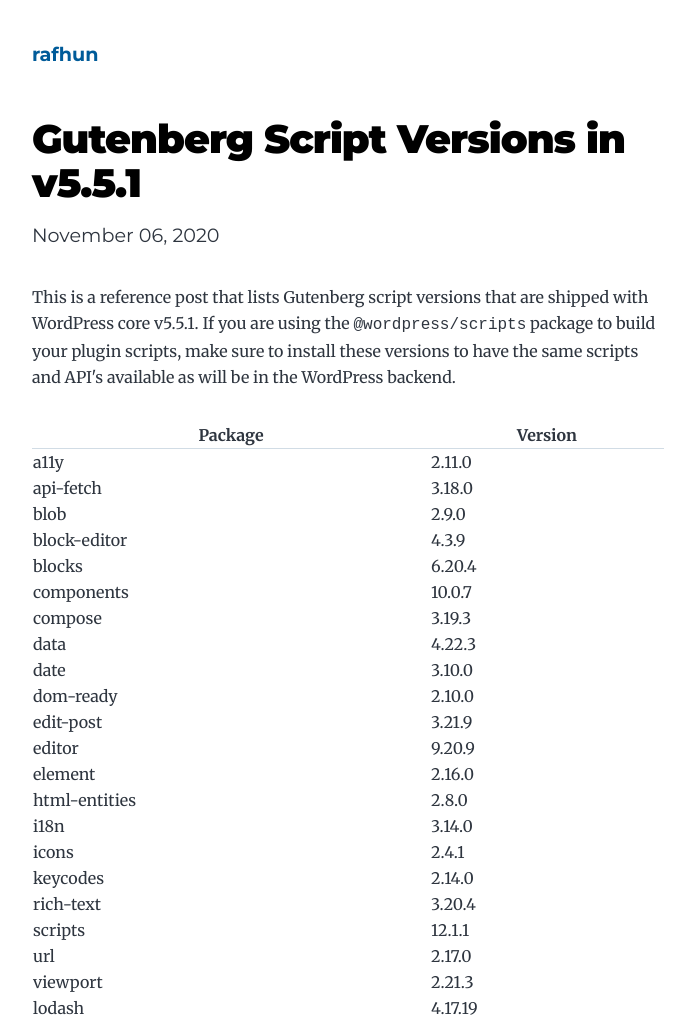
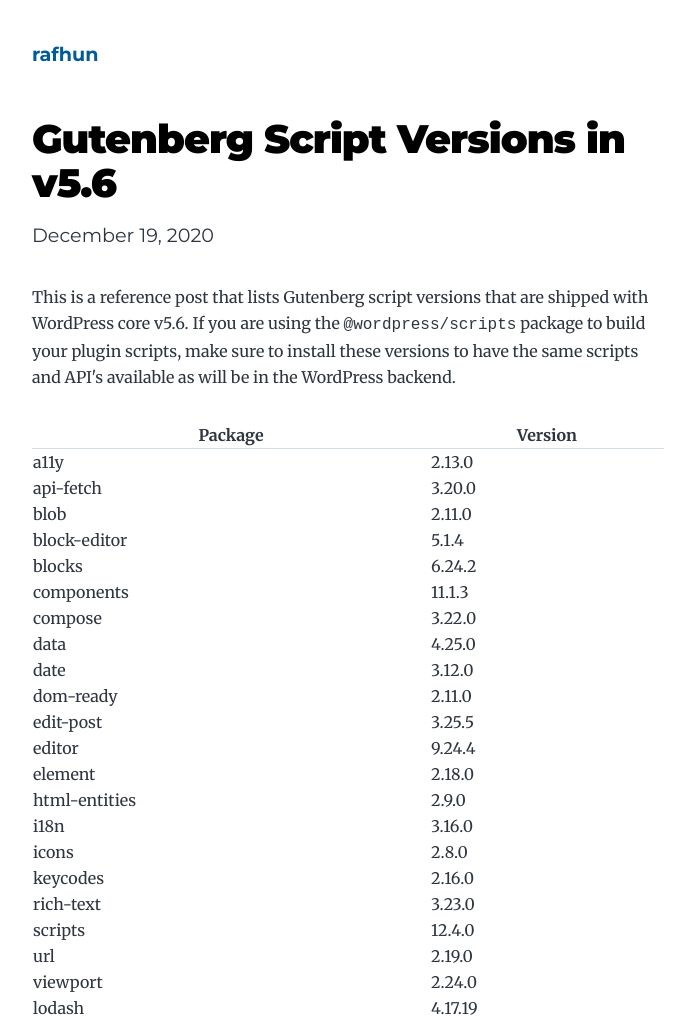
Before and after one commit to rafhun/blog, a Gatsby site: page /gutenberg-script-versions/ in a window 1280 px wide. Shown: the top 1024 px of the page, without its empty margins (292-977 px from the left). Built offline with nearby package versions, Linux system fonts and the light colour scheme; Gatsby itself is replaced by a stand-in of ours.

Commit message:
Update gutenberg script versions for 5.6

```diff
--- a/content/blog/gutenberg-script-versions/index.md
+++ b/content/blog/gutenberg-script-versions/index.md
@@ -1,33 +1,35 @@
 ---
-title: Gutenberg Script Versions in v5.5.1
-date: 2020-11-06T14:45
+title: Gutenberg Script Versions in v5.6
+date: 2020-12-19T20:45
 ---
 
-This is a reference post that lists Gutenberg script versions that are shipped with WordPress core v5.5.1. If you are using the `@wordpress/scripts` package to build your plugin scripts, make sure to install these versions to have the same scripts and API's available as will be in the WordPress backend.
+This is a reference post that lists Gutenberg script versions that are shipped with WordPress core v5.6. If you are using the `@wordpress/scripts` package to build your plugin scripts, make sure to install these versions to have the same scripts and API's available as will be in the WordPress backend.
 
 | Package       | Version |
 | ------------- | ------- |
-| a11y          | 2.11.0  |
-| api-fetch     | 3.18.0  |
-| blob          | 2.9.0   |
-| block-editor  | 4.3.9   |
-| blocks        | 6.20.4  |
-| components    | 10.0.7  |
-| compose       | 3.19.3  |
-| data          | 4.22.3  |
-| date          | 3.10.0  |
-| dom-ready     | 2.10.0  |
-| edit-post     | 3.21.9  |
-| editor        | 9.20.9  |
-| element       | 2.16.0  |
-| html-entities | 2.8.0   |
-| i18n          | 3.14.0  |
-| icons         | 2.4.1   |
-| keycodes      | 2.14.0  |
-| rich-text     | 3.20.4  |
-| scripts       | 12.1.1  |
-| url           | 2.17.0  |
-| viewport      | 2.21.3  |
+| a11y          | 2.13.0  |
+| api-fetch     | 3.20.0  |
+| blob          | 2.11.0  |
+| block-editor  | 5.1.4   |
+| blocks        | 6.24.2  |
+| components    | 11.1.3  |
+| compose       | 3.22.0  |
+| data          | 4.25.0  |
+| date          | 3.12.0  |
+| dom-ready     | 2.11.0  |
+| edit-post     | 3.25.5  |
+| editor        | 9.24.4  |
+| element       | 2.18.0  |
+| html-entities | 2.9.0   |
+| i18n          | 3.16.0  |
+| icons         | 2.8.0   |
+| keycodes      | 2.16.0  |
+| rich-text     | 3.23.0  |
+| scripts       | 12.4.0  |
+| url           | 2.19.0  |
+| viewport      | 2.24.0  |
 | lodash        | 4.17.19 |
 
-[The full list is available here](https://core.trac.wordpress.org/browser/tags/5.5.3/package.json).
+[The full list is available here](https://core.trac.wordpress.org/browser/tags/5.6/package.json).
+
+[This page](https://developer.wordpress.org/block-editor/handbook/versions-in-wordpress/) lists the Gutenberg versions contained in each core release.
```
